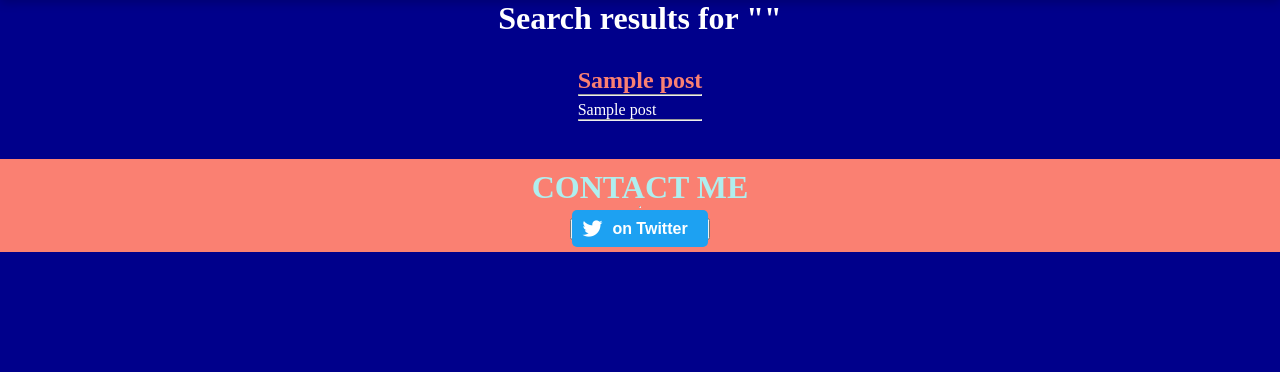
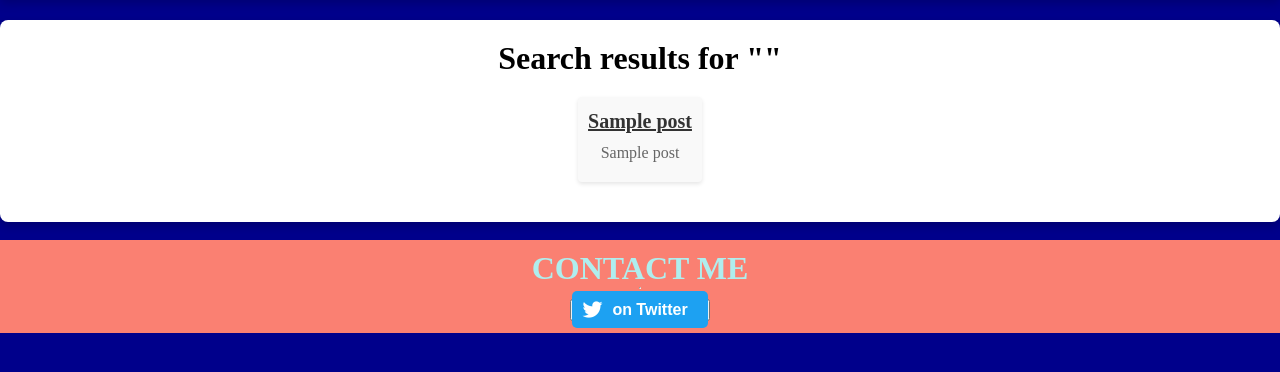
Before and after one commit to chistev/Django-Blog, a Django app: template article/templates/article/search_results.html in a window 1280 px wide. Shown: the part 50-422 px from the top of the page. Run offline with Django 3.2, Linux system fonts and the light colour scheme; the template is opened without the code that fills it: most values are stand-ins (such as "Sample title", 1, 10 or a date in 2020); some libraries are stand-ins or nearby versions.

Commit message:
styled the search results page

```diff
--- a/article/templates/article/search_results.html
+++ b/article/templates/article/search_results.html
@@ -2,8 +2,7 @@
 
 {% load static %}
 
-{% block title %} {{post.title}} {% endblock %}
-
+{% block title %} Search {% endblock %}
 
 {% block css %}
     {{ block.super }}
@@ -11,7 +10,7 @@
 {% endblock %}
 
 {% block body %}
-
+<div class="search-container">
     <h1>Search results for "{{ query }}"</h1>
 
     {% if posts %}
@@ -19,14 +18,12 @@
         {% for post in posts %}
         <li>
             <h2><a href="{% url 'article:detail' slug=post.slug %}">{{ post.title }}</a></h2>
-        <hr>
-        <p>{{ post.post|truncatewords:50 }}</p>
-        <hr>
+            <p>{{ post.post|safe|truncatewords:50 }}</p>
         </li>
         {% endfor %}
     </ul>
     {% else %}
     <p>No such article exists.</p>
     {% endif %}
-
+</div>
 {% endblock %}
--- a/assets/search_results.css
+++ b/assets/search_results.css
@@ -1,32 +1,48 @@
-h1{
-    color: white;
-    text-align: center;
-
-}
-
- .search-results {
+/* Center the entire search results section */
+.search-container {
     display: flex;
     flex-direction: column;
     align-items: center;
     justify-content: center;
-    padding: 10px;
-    margin-top: 10px;
+    padding: 20px; /* Increased padding for better spacing */
+    margin-top: 20px; /* Increased margin-top for better separation */
+    background-color: #fff; /* Add a background color to make results stand out */
+    border-radius: 8px; /* Rounded corners for a modern look */
+    box-shadow: 0 4px 8px rgba(0, 0, 0, 0.2);
 }
 
-.search-results li{
-    color: white;
-    margin: 10px 0;
+/* Style the search results list */
+.search-results {
+    list-style: none;
+    padding: 0;
+    margin: 0;
+    text-align: center;
 }
 
-.search-results a{
-    text-decoration: none;
-    cursor: pointer;
-    color: salmon;
-    font-size: 24px;
+/* Style individual search result items */
+.search-results li {
+    margin: 20px 0;
+    padding: 10px;
+    background-color: #f9f9f9; /* Light background color for each result */
+    border-radius: 4px; /* Rounded corners for each result */
+    box-shadow: 0 2px 4px rgba(0, 0, 0, 0.1);
+    transition: background-color 0.3s ease;
 }
 
-.search-results p{
-    margin-top: 5px;
+.search-results li:hover {
+    background-color: #e0e0e0; /* Darker background on hover for highlight effect */
+}
+
+/* Style the search result links and text */
+.search-results a {
+
+    color: #333; /* Dark text color for links */
+    font-size: 20px;
+    font-weight: bold;
+}
+
+.search-results p {
+    margin: 10px 0;
     font-size: 16px;
-    color:white;
+    color: #666; /* Slightly darker text color for description */
 }
--- a/assets/styles.css
+++ b/assets/styles.css
@@ -60,11 +60,6 @@ li{
   font-weight: bold;
 }
 
-/* #navbar-user:hover{
-  color:darkgoldenrod;
-  text-decoration: underline;
-}
- */
 .fa-user{
   margin-right: 5px;
 }
```
Lines whose indentation alone changed are shown as unchanged.
